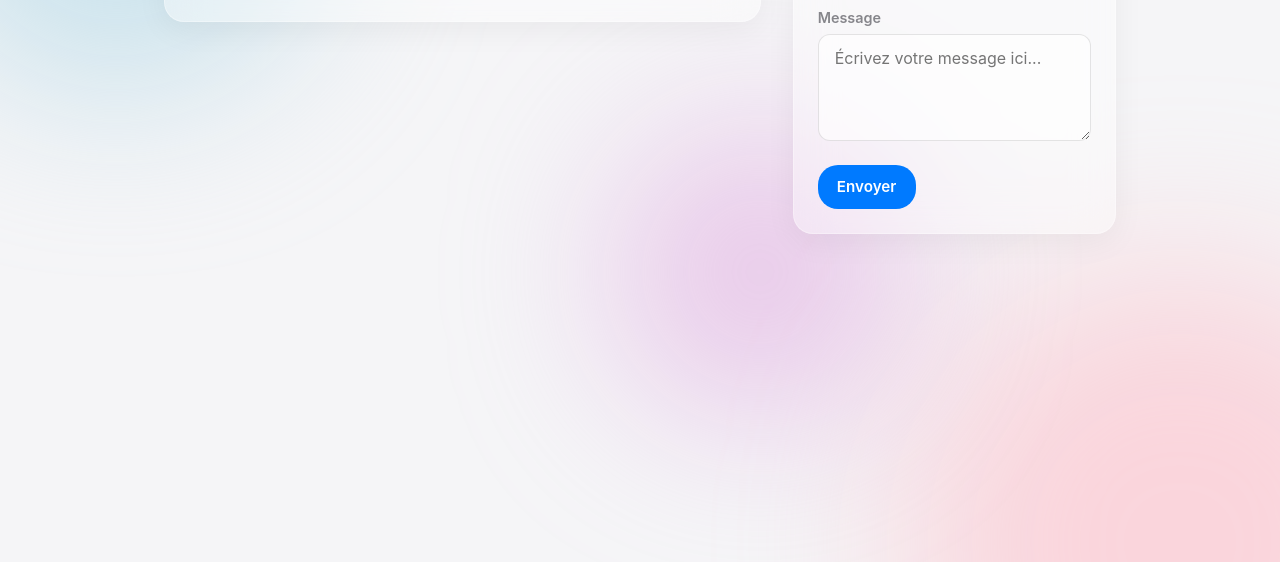
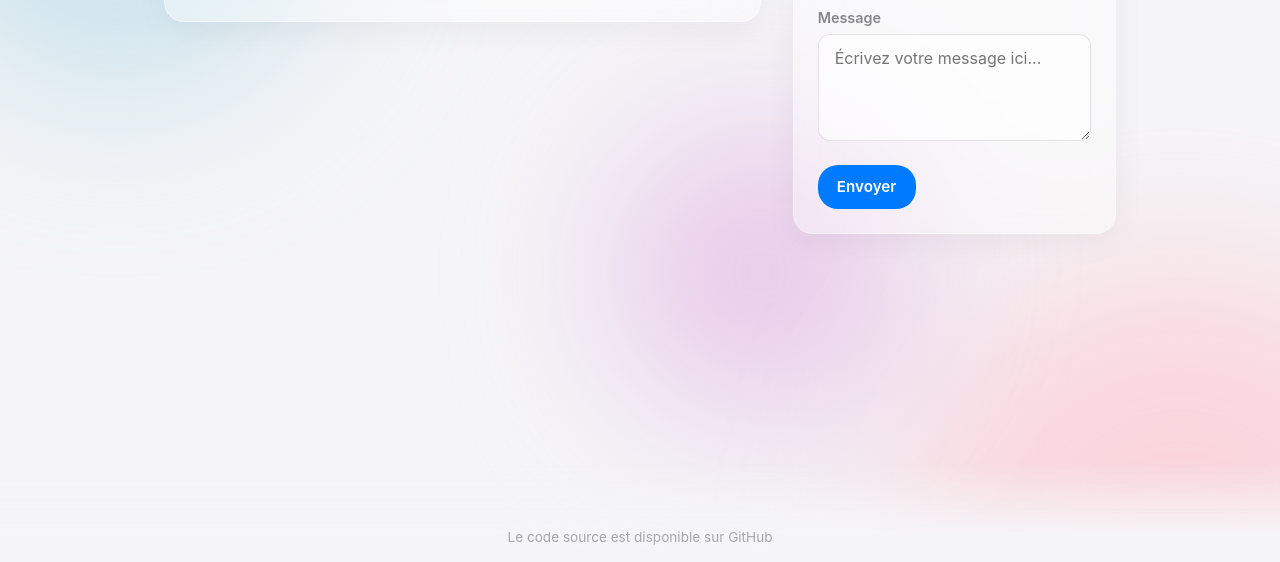
Before and after one commit to ClementFombonne/archiapp-microservice, a website: page public/index.html in a window 1280 px wide. Shown: the part 238-800 px from the top of the page. Drawn offline with Linux system fonts and the light colour scheme; no server answers.

Commit message:
add link to github and fade to messages

```diff
--- a/public/index.html
+++ b/public/index.html
@@ -49,6 +49,11 @@
                 <button id="send-btn" class="btn-primary">Envoyer</button>
             </section>
         </main>
+        <footer>
+            <a href="https://github.com/ClementFombonne/archiapp-microservice" target="_blank" rel="noopener noreferrer">
+                Le code source est disponible sur GitHub
+            </a>
+        </footer>
     </div>
 
     <script src="script.js"></script>
--- a/public/style.css
+++ b/public/style.css
@@ -62,8 +62,10 @@ body {
     max-width: 1000px;
     margin: 0 auto;
     padding: 1.5rem;
+    padding-bottom: 6rem;
     display: flex;
     flex-direction: column;
+    min-height: 100vh;
 }
 
 header {
@@ -279,3 +281,35 @@ button {
     50% { transform: translate(50px, 80px) scale(1.1); }
     100% { transform: translate(-30px, 40px) scale(1); }
 }
+
+footer {
+    position: fixed;
+    bottom: 0;
+    left: 0;
+    width: 100%;
+    text-align: center;
+    padding: 4rem 0 1rem 0;
+    z-index: 100;
+
+    background: linear-gradient(to bottom, transparent 0%, var(--bg-app) 75%);
+
+    pointer-events: none;
+}
+
+footer a {
+    pointer-events: auto;
+
+    color: var(--text-color-meta);
+    font-size: 0.85rem;
+    text-decoration: none;
+    opacity: 0.7;
+    transition: opacity 0.3s ease, color 0.3s ease;
+
+    text-shadow: 0 0 10px var(--bg-app);
+}
+
+footer a:hover {
+    opacity: 1;
+    color: var(--primary-color);
+    text-decoration: underline;
+}
```
